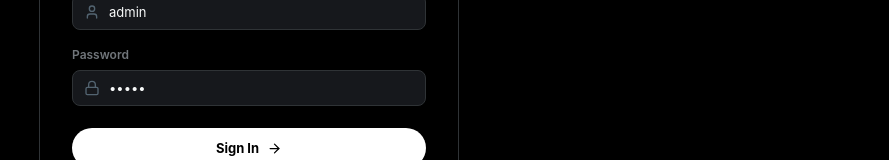
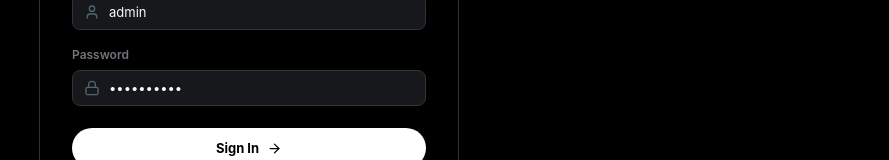
Before and after one commit to devalees/ai_system_template, a React (Vite) app in the folder frontend/: page / in a window 1280 px wide. Shown: the part 328-488 px from the top of the page, without its empty margins (391-1280 px from the left). Built offline with nearby package versions, Linux system fonts and the light colour scheme; no server answers.

Commit message:
docs(config): document superuser credentials and update LoginPage default to admin12345

```diff
--- a/frontend/src/shell/LoginPage.jsx
+++ b/frontend/src/shell/LoginPage.jsx
@@ -8,7 +8,7 @@ export default function LoginPage() {
   const { language, setLanguage, currentTheme, switchTheme, allThemes } = useTheme();
 
   const [username, setUsername] = useState('admin');
-  const [password, setPassword] = useState('admin');
+  const [password, setPassword] = useState('admin12345');
   const [loading, setLoading] = useState(false);
   const [error, setError] = useState('');
 
@@ -30,8 +30,8 @@ export default function LoginPage() {
 
   const handleQuickLogin = () => {
     setUsername('admin');
-    setPassword('admin');
-    login('admin', 'admin');
+    setPassword('admin12345');
+    login('admin', 'admin12345');
   };
 
   return (
```
Also changed, not shown: 1 other file (tests, documents, lock files or other folders).
